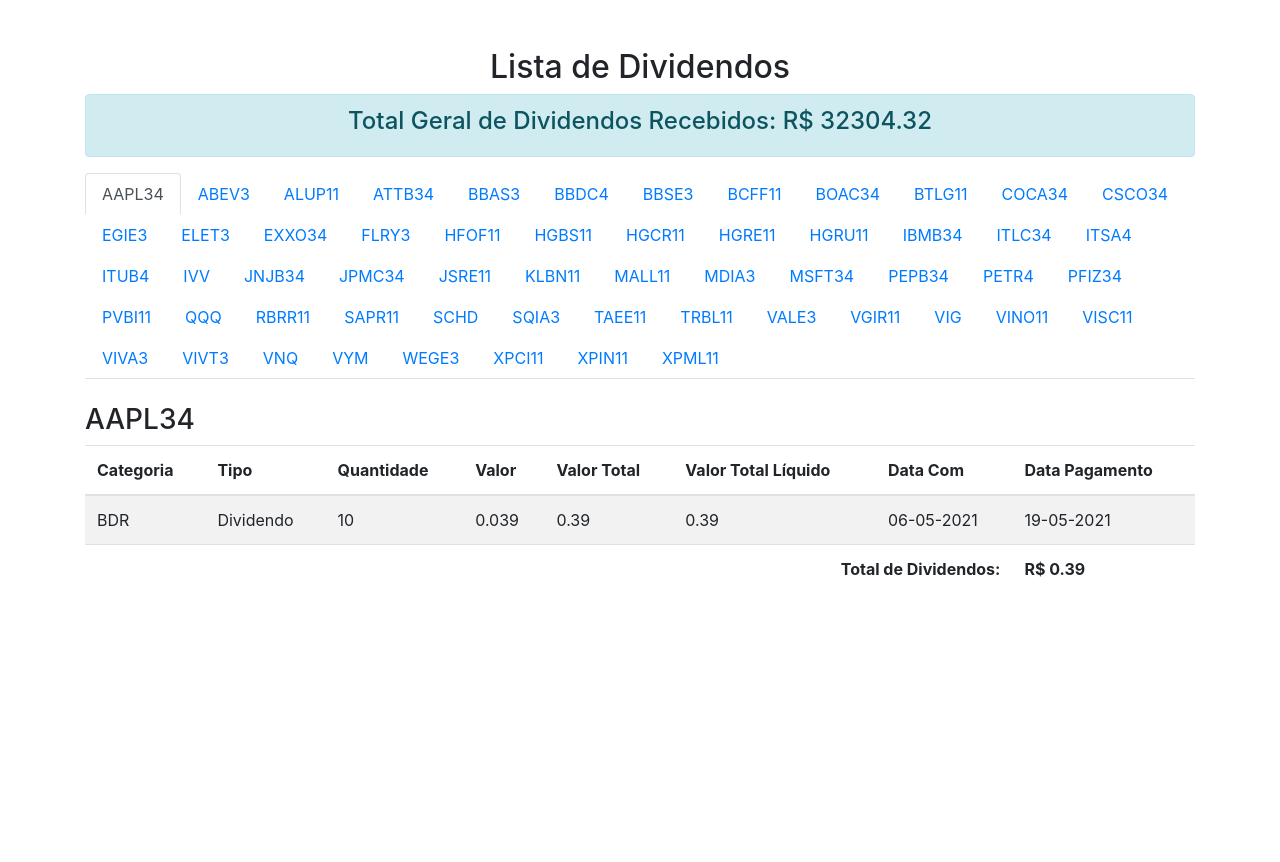
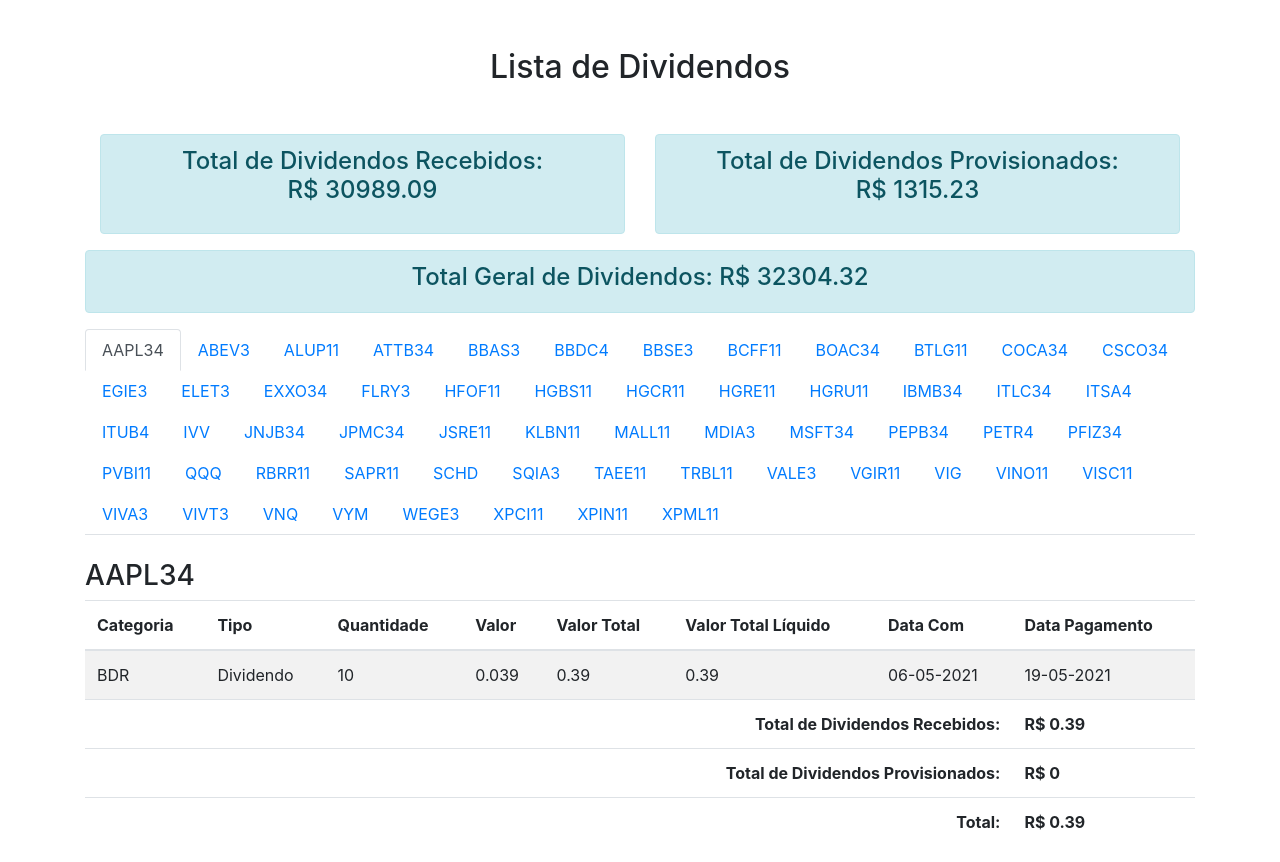
Before and after one commit to andredemelo/essentia-invest-web, a Flask app: page /dividendos in a window 1280 px wide. Before the commit the page ends 577 px from the top, so only its background shows below. Run offline with Flask 3, Linux system fonts and the light colour scheme; a user stored in the database is signed in; data comes from the database, SQL or seed files in the repository; both versions use the stored data as it was after the commit; some libraries are stand-ins or nearby versions.

Commit message:
Atualizando cotação e dividendos e separando os dividentos por recebido e provisionado com base na data de pagamento.

```diff
--- a/service/atualiza_preco_ativos_service.py
+++ b/service/atualiza_preco_ativos_service.py
@@ -14,7 +14,7 @@ def atualiza_preco_atual():
         if classe != 'renda_fixa':
             preco_atual = round(yahoo_finance.obtem_preco_atual(ticker, classe), 2)
         elif classe == 'renda_fixa' and ticker == 'SUL AMERICA EXCLUSIVE FI RF REF DI':
-            preco_atual = 111.12
+            preco_atual = 111.21
         elif classe == 'renda_fixa' and ticker == 'TREND DI FIC FI RF SIMPLES':
             preco_atual = 1.25
         elif classe == 'renda_fixa' and ticker == 'TREND INB FIC FI RF SIMPLES':
--- a/service/dividendos_service.py
+++ b/service/dividendos_service.py
@@ -1,5 +1,6 @@
 from flask import render_template, redirect, url_for, flash, session
 from werkzeug.utils import secure_filename
+from datetime import datetime
 
 import os
 import pandas as pd
@@ -56,21 +57,41 @@ def consulta_dividendos():
 
     dividendos_por_codigo = {}
     total_dividendos_por_codigo = {}
+    total_dividendos_recebido_por_codigo = {}
+    total_dividendos_provisionado_por_codigo = {}
 
     for dividendo in dividendos:
         codigo_ativo = dividendo[3]
         valor_total_liquido = dividendo[9]
+        data_pagamento = dividendo[11]
+        data_atual = datetime.now()
+
+        # Converte a data de pagamento para o formato datetime
+        data_pagamento_formatada = datetime.strptime(data_pagamento, "%d-%m-%Y")
 
         if codigo_ativo not in dividendos_por_codigo:
             dividendos_por_codigo[codigo_ativo] = []
             total_dividendos_por_codigo[codigo_ativo] = 0
+            total_dividendos_recebido_por_codigo[codigo_ativo] = 0
+            total_dividendos_provisionado_por_codigo[codigo_ativo] = 0
 
         dividendos_por_codigo[codigo_ativo].append(dividendo)
-        total_dividendos_por_codigo[codigo_ativo] += valor_total_liquido
+        total_dividendos_por_codigo[codigo_ativo] += round(valor_total_liquido, 2)
+
+        # Comparar diretamente os objetos datetime
+        if data_pagamento_formatada <= data_atual:
+            total_dividendos_recebido_por_codigo[codigo_ativo] += round(valor_total_liquido, 2)
+        else:
+            total_dividendos_provisionado_por_codigo[codigo_ativo] += valor_total_liquido
 
     total_dividendos_por_codigo = {k: round(v, 2) for k, v in total_dividendos_por_codigo.items()}
 
-    # Calcula o total geral dos dividendos recebidos
+    # Calcula o total geral dos dividendos
     total_geral_dividendos = round(sum(total_dividendos_por_codigo.values()), 2)
+    total_geral_dividendos_recebidos = round(sum(total_dividendos_recebido_por_codigo.values()), 2)
+    total_geral_dividendos_provisionados = round(sum(total_dividendos_provisionado_por_codigo.values()), 2)
 
-    return render_template('dividendos.html', dividendos_por_codigo=dividendos_por_codigo, total_dividendos_por_codigo=total_dividendos_por_codigo, total_geral_dividendos=total_geral_dividendos)
+    return render_template('dividendos.html', dividendos_por_codigo=dividendos_por_codigo, total_dividendos_por_codigo=total_dividendos_por_codigo,
+                            total_dividendos_recebido_por_codigo=total_dividendos_recebido_por_codigo, total_dividendos_provisionado_por_codigo=total_dividendos_provisionado_por_codigo,
+                            total_geral_dividendos=total_geral_dividendos, total_geral_dividendos_recebidos=total_geral_dividendos_recebidos,
+                            total_geral_dividendos_provisionados=total_geral_dividendos_provisionados)
--- a/templates/balanceamento_carteira.html
+++ b/templates/balanceamento_carteira.html
@@ -73,7 +73,7 @@
                                     <th>Nota</th>
                                     <th>Preço Médio</th>
                                     <th>Preço Atual</th>
-                                    <th>Diferença</th>
+                                    <th>Rentabilidade</th>
                                     <th>Total Atual</th>
                                     <th>% Ideal</th>
                                     <th>% Atual</th>
--- a/templates/dividendos.html
+++ b/templates/dividendos.html
@@ -11,9 +11,24 @@
     <div class="container mt-5">
         <h2 class="text-center">Lista de Dividendos</h2>
 
+        <div class="container mt-5">
+            <div class="row text-center">
+                <div class="col-md-6">
+                    <div class="alert alert-info">
+                        <h4>Total de Dividendos Recebidos: <p>R$ {{ total_geral_dividendos_recebidos }}</p></h4>
+                    </div>
+                </div>
+                <div class="col-md-6">
+                    <div class="alert alert-info">
+                        <h4>Total de Dividendos Provisionados: <p>R$ {{ total_geral_dividendos_provisionados }}</p></h4>
+                    </div>
+                </div>
+            </div>
+        </div>
+
         <!-- Total Geral de Dividendos -->
         <div class="alert alert-info text-center">
-            <h4>Total Geral de Dividendos Recebidos: R$ {{ total_geral_dividendos }}</h4>
+            <h4>Total Geral de Dividendos: R$ {{ total_geral_dividendos }}</h4>
         </div>
 
         <!-- Nav Tabs -->
@@ -61,7 +76,15 @@
                     </tbody>
                     <tfoot>
                         <tr>
-                            <td colspan="7" class="text-right"><strong>Total de Dividendos:</strong></td>
+                            <td colspan="7" class="text-right"><strong>Total de Dividendos Recebidos:</strong></td>
+                            <td><strong>R$ {{ total_dividendos_recebido_por_codigo[codigo_ativo] }}</strong></td>
+                        </tr>
+                        <tr>
+                            <td colspan="7" class="text-right"><strong>Total de Dividendos Provisionados:</strong></td>
+                            <td><strong>R$ {{ total_dividendos_provisionado_por_codigo[codigo_ativo] }}</strong></td>
+                        </tr>
+                        <tr>
+                            <td colspan="7" class="text-right"><strong>Total:</strong></td>
                             <td><strong>R$ {{ total_dividendos_por_codigo[codigo_ativo] }}</strong></td>
                         </tr>
                     </tfoot>
```
Also changed, not shown: database.db, 1 other file.
